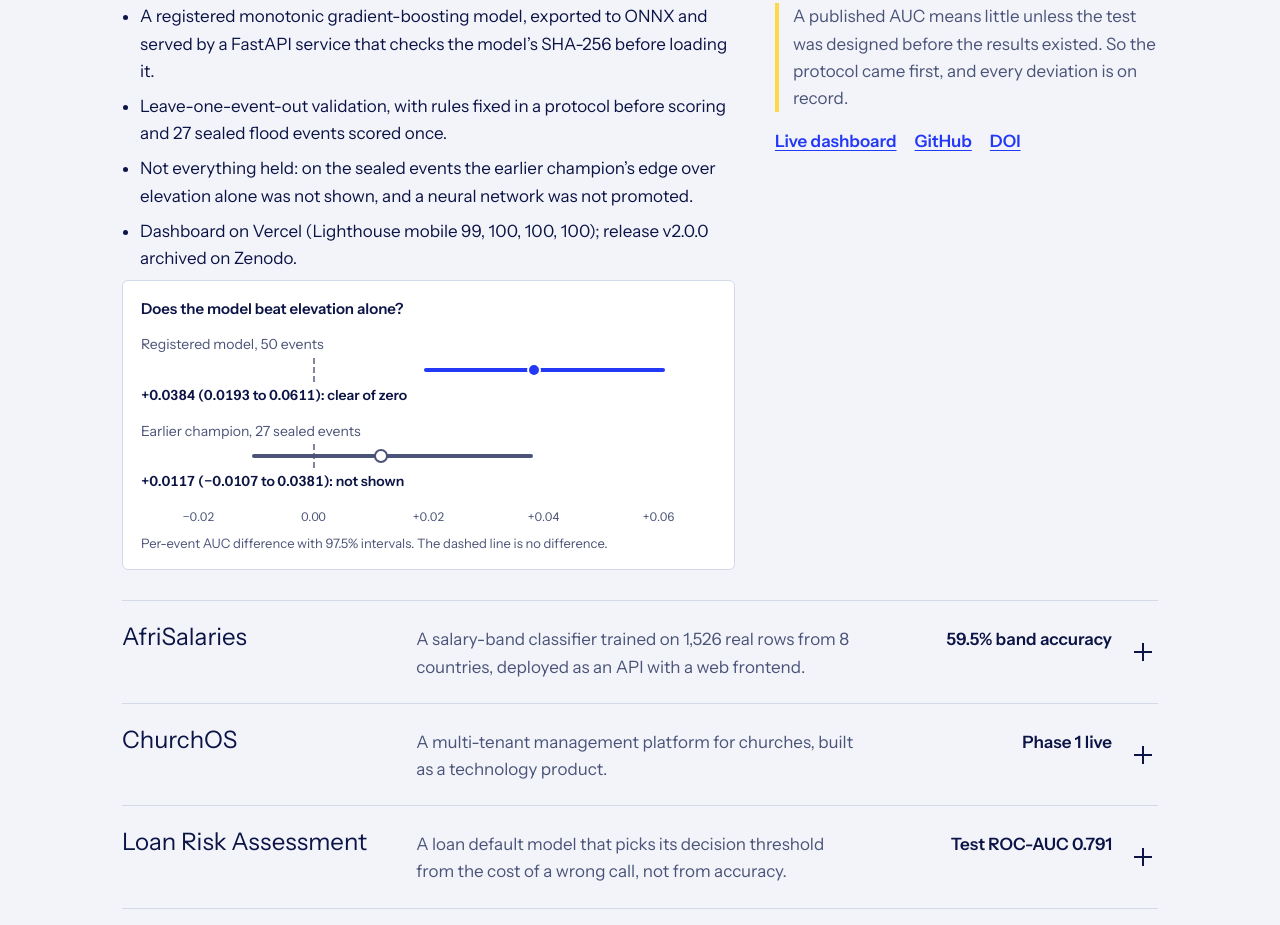
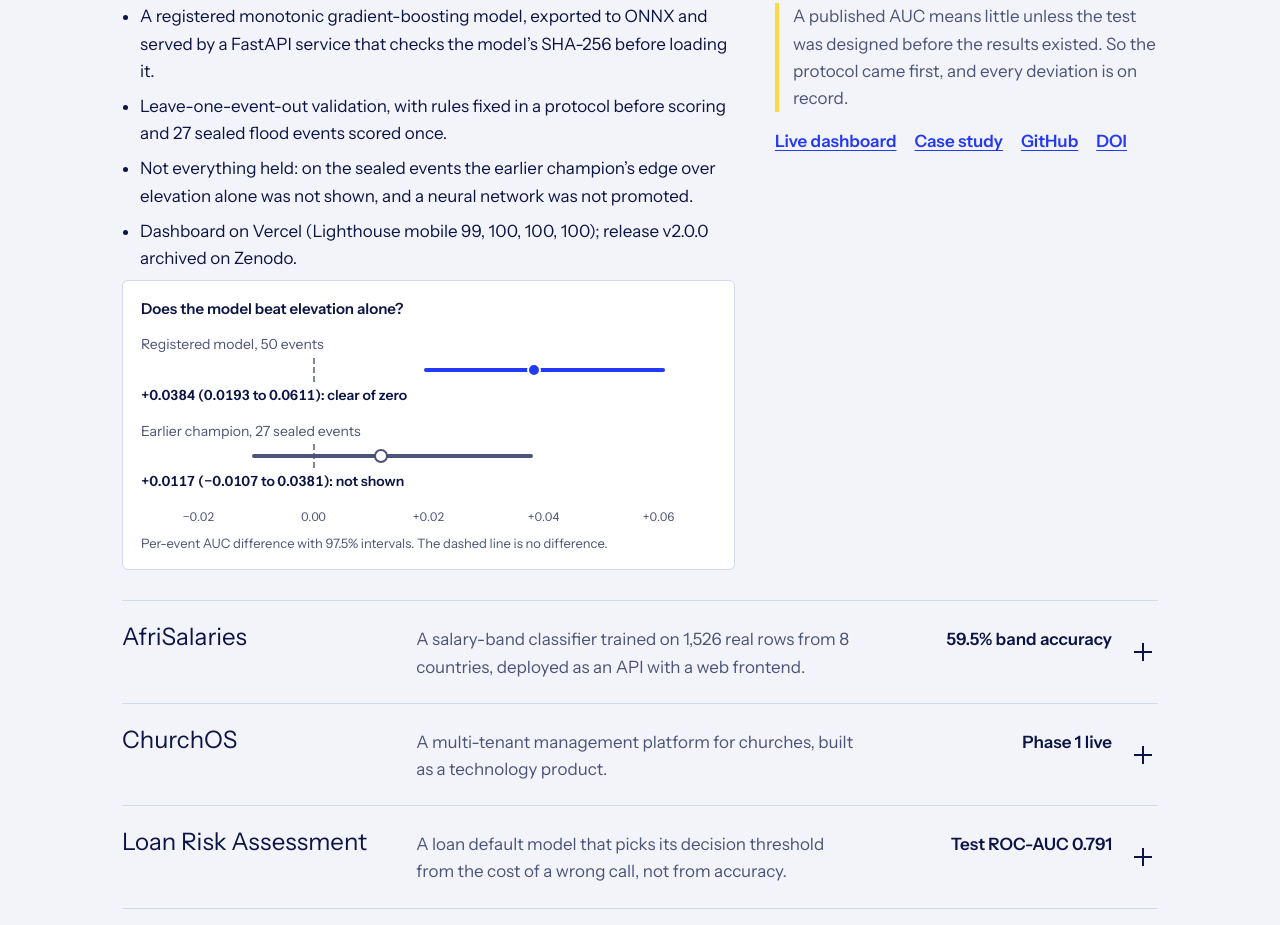
Before and after one commit to jameskoero/jameskoero.github.io, a plain HTML site: page index.html in a window 1280 px wide. Shown: the part 1299-2224 px from the top of the page. Drawn offline with Linux system fonts and the light colour scheme; a web font is replaced by a local one.

Commit message:
Link Nyando case study from work card

```diff
--- a/index.html
+++ b/index.html
@@ -307,7 +307,7 @@ var projects=[
     "Not everything held: on the sealed events the earlier champion’s edge over elevation alone was not shown, and a neural network was not promoted.",
     "Dashboard on Vercel (Lighthouse mobile 99, 100, 100, 100); release v2.0.0 archived on Zenodo."],
  w:"A published AUC means little unless the test was designed before the results existed. So the protocol came first, and every deviation is on record.",
- l:[["Live dashboard","https://nyando-flood-ai.vercel.app/"],["GitHub","https://github.com/jameskoero/nyando-flood-ai"],["DOI","https://doi.org/10.5281/zenodo.23919053"]],forest:true},
+ l:[["Live dashboard","https://nyando-flood-ai.vercel.app/"],["Case study","/work/nyando-flood-ai/"],["GitHub","https://github.com/jameskoero/nyando-flood-ai"],["DOI","https://doi.org/10.5281/zenodo.23919053"]],forest:true},
 {t:"AfriSalaries",one:"A salary-band classifier trained on 1,526 real rows from 8 countries, deployed as an API with a web frontend.",res:"59.5% band accuracy",
  f:["XGBoost band classifier.","API on Render, frontend on Vercel."],
  w:"Two regression attempts failed (R² 0.34 and 0.38). I documented them as architectural decisions and moved to predicting bands.",
```
